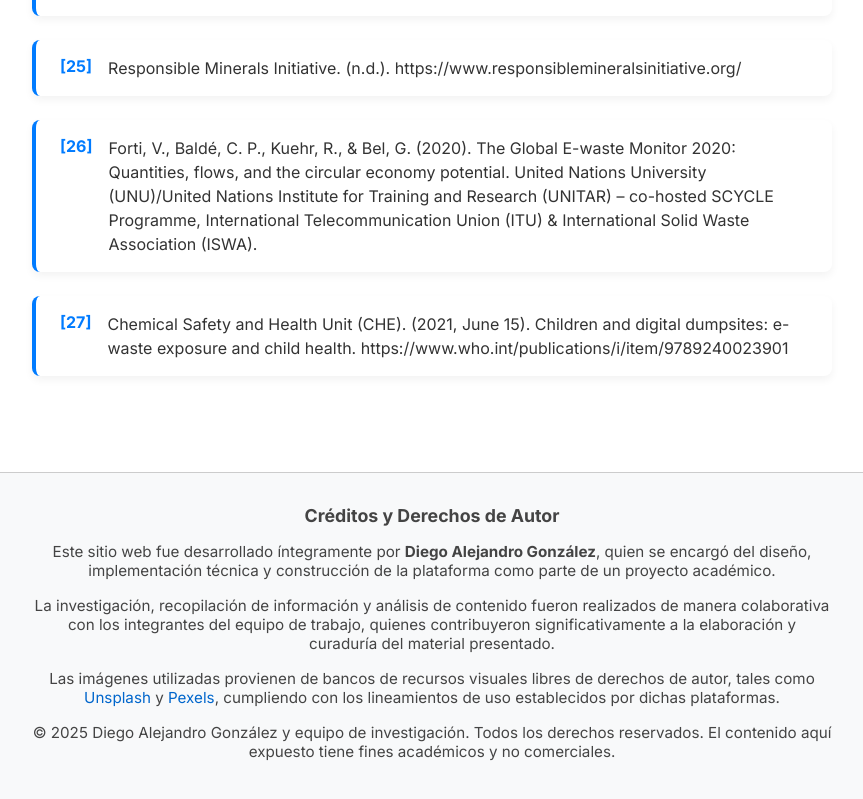
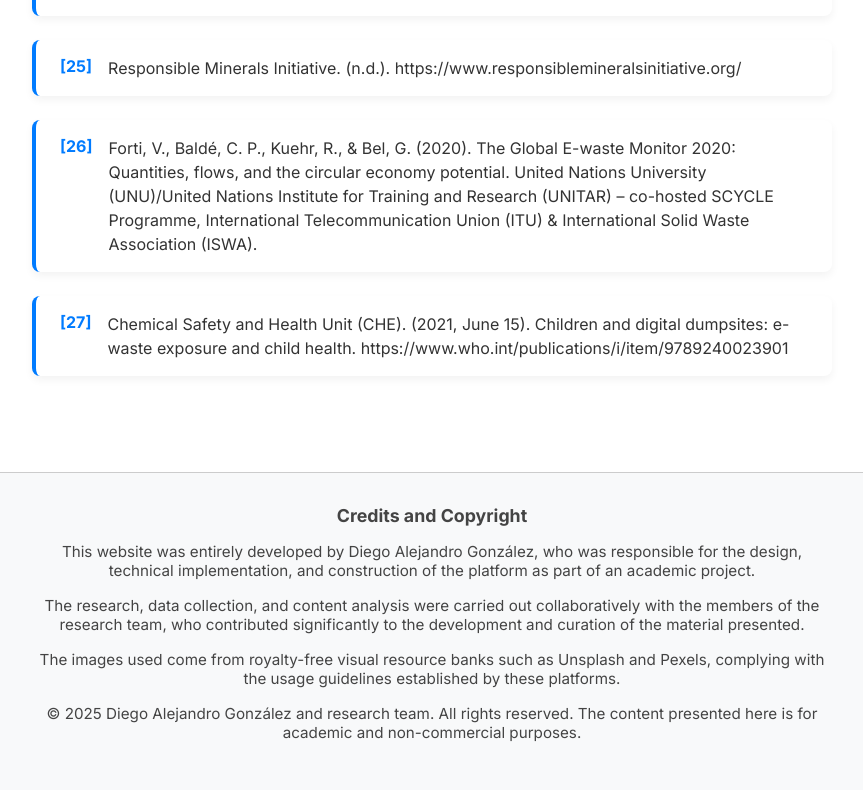
Before and after one commit to dgonzal22098/AIBlog, a React (Vite) app: page /references in a window 1280 px wide. Shown: the part 2887-3686 px from the top of the page, without its empty margins (208-1071 px from the left). Built offline with nearby package versions, Linux system fonts and the light colour scheme.

Commit message:
Update References.jsx

```diff
--- a/src/componentes/References.jsx
+++ b/src/componentes/References.jsx
@@ -24,18 +24,15 @@ const References = () => {
             <CopyrightSection className="copyrightSection">
 
                 <div className="copyrightContainer">
-                    <h3 className="titulo">Créditos y Derechos de Autor</h3>
+                    <h3 className="titulo">Credits and Copyright</h3>
                     <p>
-                    Este sitio web fue desarrollado íntegramente por <strong>Diego Alejandro González</strong>, quien se encargó del diseño, implementación técnica y construcción de la plataforma como parte de un proyecto académico.
-                    </p>
+                    This website was entirely developed by Diego Alejandro González, who was responsible for the design, technical implementation, and construction of the platform as part of an academic project.                    </p>
                     <p>
-                    La investigación, recopilación de información y análisis de contenido fueron realizados de manera colaborativa con los integrantes del equipo de trabajo, quienes contribuyeron significativamente a la elaboración y curaduría del material presentado.
-                    </p>
+                    The research, data collection, and content analysis were carried out collaboratively with the members of the research team, who contributed significantly to the development and curation of the material presented.                    </p>
                     <p>
-                    Las imágenes utilizadas provienen de bancos de recursos visuales libres de derechos de autor, tales como <a href="https://unsplash.com" target="_blank" rel="noopener noreferrer">Unsplash</a> y <a href="https://pexels.com" target="_blank" rel="noopener noreferrer">Pexels</a>, cumpliendo con los lineamientos de uso establecidos por dichas plataformas.
-                    </p>
+                    The images used come from royalty-free visual resource banks such as Unsplash and Pexels, complying with the usage guidelines established by these platforms.                    </p>
                     <p>
-                    © {new Date().getFullYear()} Diego Alejandro González y equipo de investigación. Todos los derechos reservados. El contenido aquí expuesto tiene fines académicos y no comerciales.
+                    © {new Date().getFullYear()} Diego Alejandro González and research team. All rights reserved. The content presented here is for academic and non-commercial purposes.
                     </p>
                 </div>
 
```
